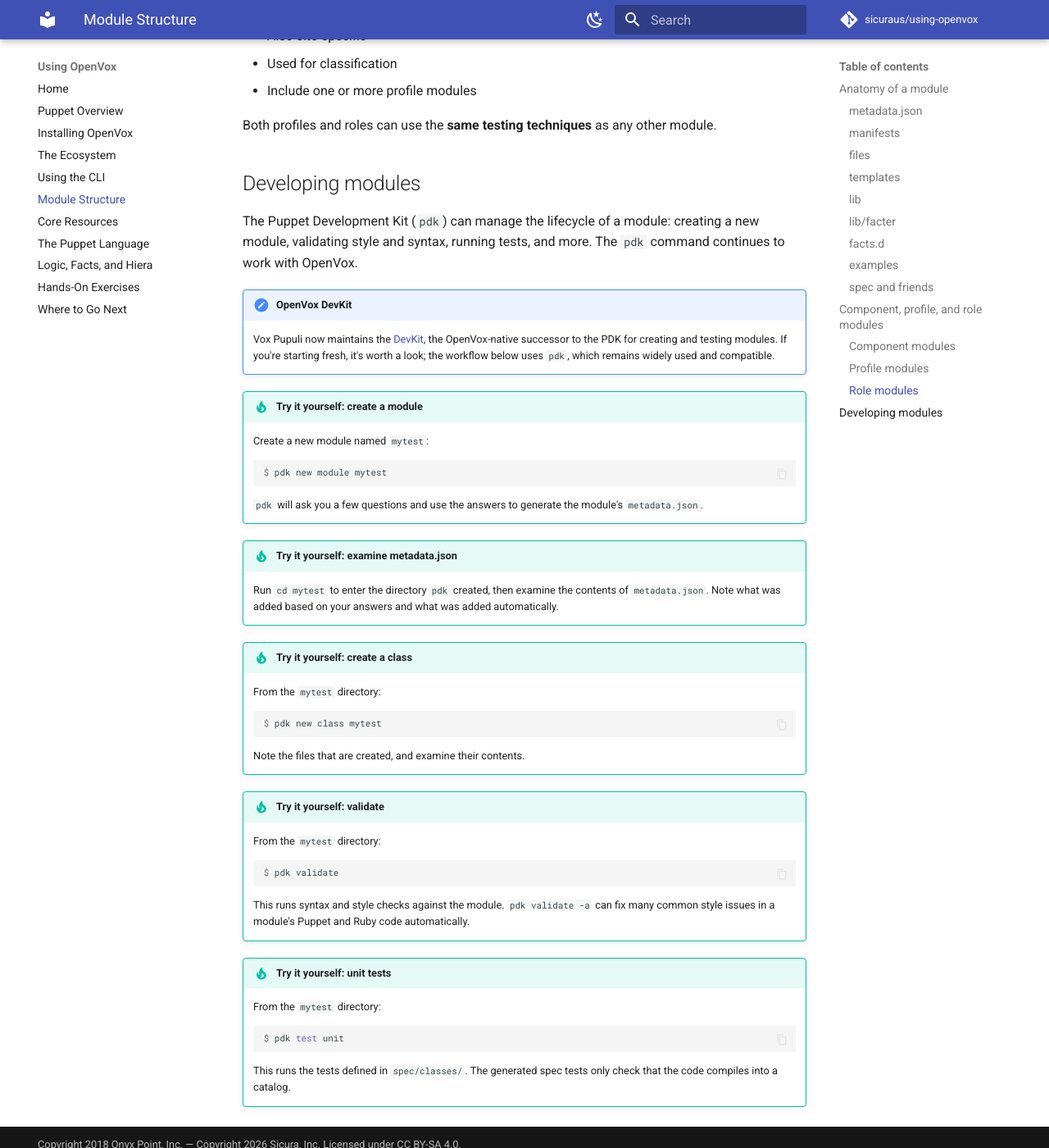
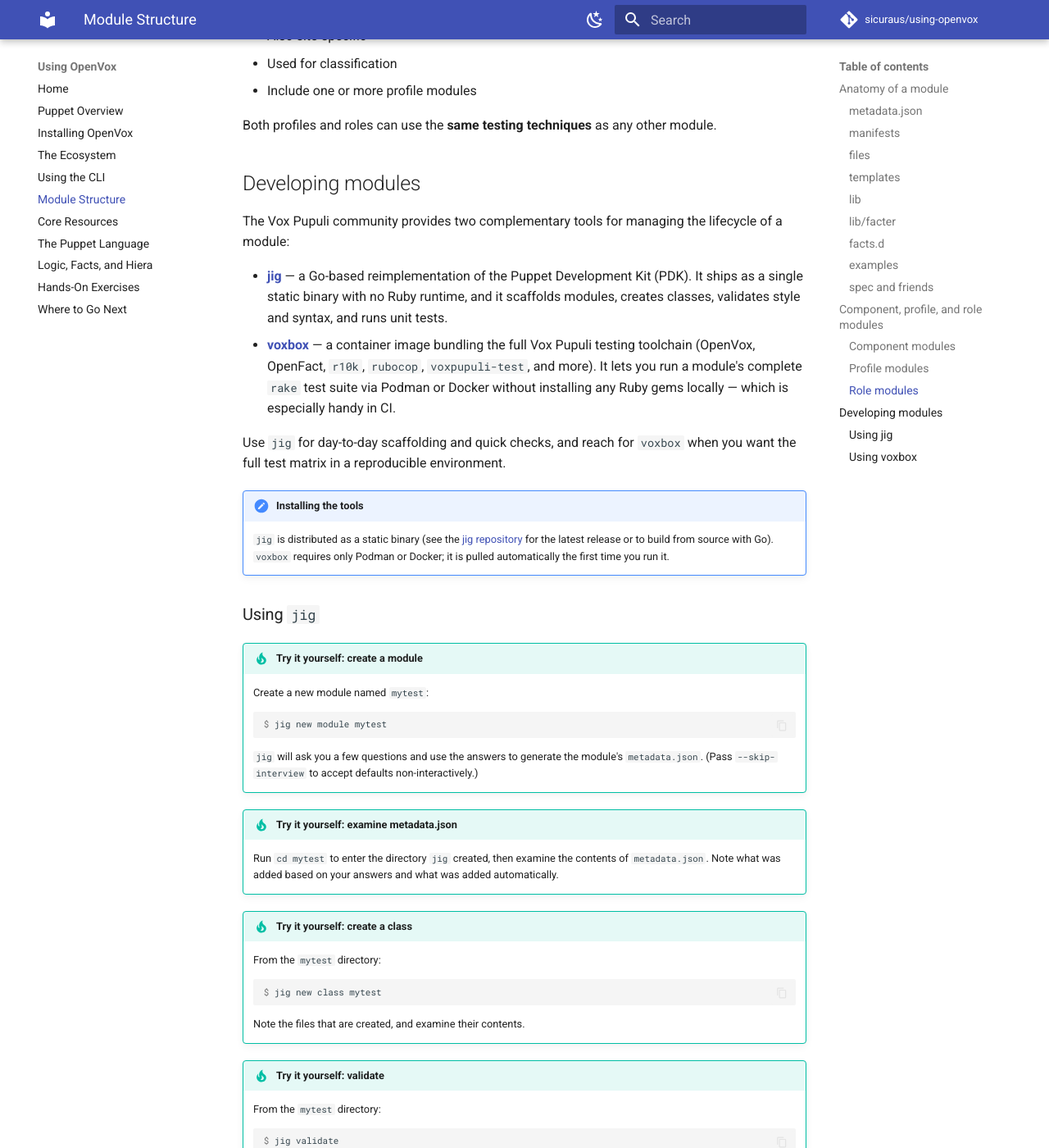
Before and after one commit to sicuraus/using-openvox, an MkDocs documentation site: the page built from docs/module-structure.md, in a window 1280 px wide and 1400 px high, scrolled down 4124 px. Shown: the whole window at 82% size. Built offline with MkDocs 1.6.1 and Material for MkDocs 9.7.7, drawn with Linux system fonts in a browser that asks for light colours; comment, search, counter and statistics services are not loaded; some of the changed text lies outside the part shown.

Commit message:
Replace PDK with jig and voxbox for module development
Co-Authored-By: Claude Opus 4.8 (1M context) <noreply@anthropic.com>

````diff
--- a/docs/module-structure.md
+++ b/docs/module-structure.md
@@ -200,29 +200,43 @@ module.
 
 ## Developing modules
 
-The Puppet Development Kit (`pdk`) can manage the lifecycle of a module:
-creating a new module, validating style and syntax, running tests, and more. The
-`pdk` command continues to work with OpenVox.
+The Vox Pupuli community provides two complementary tools for managing the
+lifecycle of a module:
 
-!!! note "OpenVox DevKit"
-    Vox Pupuli now maintains the
-    [DevKit](https://docs.openvoxproject.org/ecosystem/latest/devkit/), the
-    OpenVox-native successor to the PDK for creating and testing modules. If
-    you're starting fresh, it's worth a look; the workflow below uses `pdk`,
-    which remains widely used and compatible.
+* **[jig](https://github.com/voxpupuli/jig)** — a Go-based reimplementation of
+  the Puppet Development Kit (PDK). It ships as a single static binary with no
+  Ruby runtime, and it scaffolds modules, creates classes, validates style and
+  syntax, and runs unit tests.
+* **[voxbox](https://github.com/voxpupuli/container-voxbox)** — a container
+  image bundling the full Vox Pupuli testing toolchain (OpenVox, OpenFact,
+  `r10k`, `rubocop`, `voxpupuli-test`, and more). It lets you run a module's
+  complete `rake` test suite via Podman or Docker without installing any Ruby
+  gems locally — which is especially handy in CI.
+
+Use `jig` for day-to-day scaffolding and quick checks, and reach for `voxbox`
+when you want the full test matrix in a reproducible environment.
+
+!!! note "Installing the tools"
+    `jig` is distributed as a static binary (see the
+    [jig repository](https://github.com/voxpupuli/jig) for the latest release or
+    to build from source with Go). `voxbox` requires only Podman or Docker; it is
+    pulled automatically the first time you run it.
+
+### Using `jig`
 
 !!! tip "Try it yourself: create a module"
     Create a new module named `mytest`:
 
     ```console
-    $ pdk new module mytest
+    $ jig new module mytest
     ```
 
-    `pdk` will ask you a few questions and use the answers to generate the
-    module's `metadata.json`.
+    `jig` will ask you a few questions and use the answers to generate the
+    module's `metadata.json`. (Pass `--skip-interview` to accept defaults
+    non-interactively.)
 
 !!! tip "Try it yourself: examine metadata.json"
-    Run `cd mytest` to enter the directory `pdk` created, then examine the
+    Run `cd mytest` to enter the directory `jig` created, then examine the
     contents of `metadata.json`. Note what was added based on your answers and
     what was added automatically.
 
@@ -230,7 +244,7 @@ creating a new module, validating style and syntax, running tests, and more. The
     From the `mytest` directory:
 
     ```console
-    $ pdk new class mytest
+    $ jig new class mytest
     ```
 
     Note the files that are created, and examine their contents.
@@ -239,19 +253,39 @@ creating a new module, validating style and syntax, running tests, and more. The
     From the `mytest` directory:
 
     ```console
-    $ pdk validate
+    $ jig validate
     ```
 
     This runs syntax and style checks against the module.
-    `pdk validate -a` can fix many common style issues in a module's Puppet and
-    Ruby code automatically.
 
 !!! tip "Try it yourself: unit tests"
     From the `mytest` directory:
 
     ```console
-    $ pdk test unit
+    $ jig test unit
     ```
 
     This runs the tests defined in `spec/classes/`. The generated spec tests
     only check that the code compiles into a catalog.
+
+### Using `voxbox`
+
+When you want to run the full test suite in a container instead of installing
+the toolchain locally, mount the module directory into `voxbox`. Its default
+entrypoint is `rake`, so you can call any rake task directly.
+
+!!! tip "Try it yourself: run the test suite in a container"
+    From the `mytest` directory, list the available rake tasks:
+
+    ```console
+    $ podman run -it --rm -v $PWD:/repo:Z ghcr.io/voxpupuli/voxbox:8
+    ```
+
+    Run the unit tests (`rspec-puppet`):
+
+    ```console
+    $ podman run -it --rm -v $PWD:/repo:Z ghcr.io/voxpupuli/voxbox:8 spec
+    ```
+
+    Substitute `docker` for `podman` if that's what you have. The `:Z` SELinux
+    label on the volume can be dropped on systems without SELinux.
````
Also changed, not shown: CLAUDE.md (+2 -2 lines).
